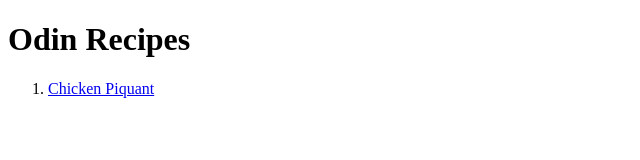
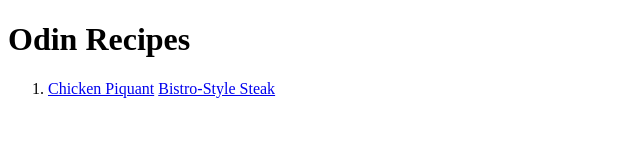
Before and after one commit to stoyager01/odin-recipes, a plain HTML site: page index.html in a window 1280 px wide. Shown: the whole page, without its empty margins (0-640 px from the left). Drawn offline with Linux system fonts and the light colour scheme.

Commit message:
Add link to the index.html

```diff
--- a/index.html
+++ b/index.html
@@ -10,6 +10,7 @@
         <ol>
             <li>
                 <a href="./recipes/chicken-piquant.html">Chicken Piquant</a>
+                <a href="./recipes/steak-frites.html">Bistro-Style Steak</a>
             </li>
         </ol>
     </body>
```
